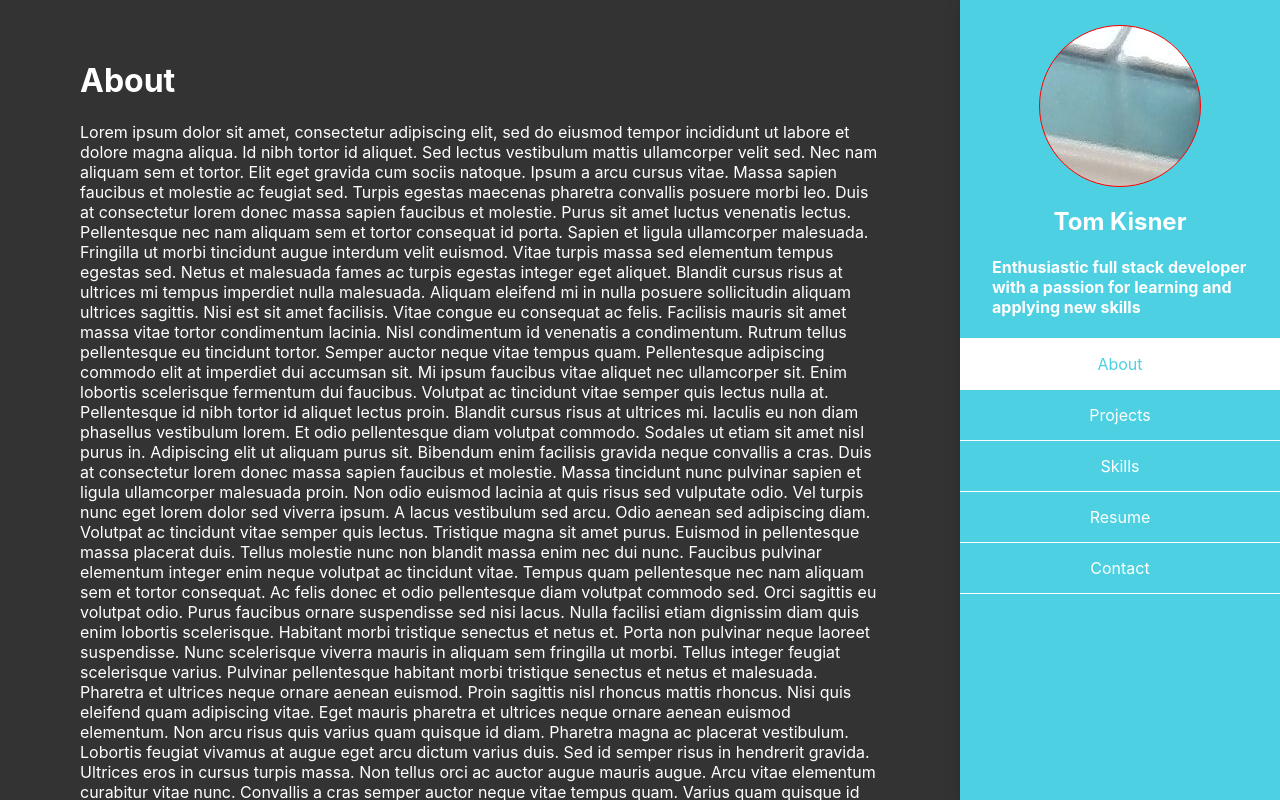
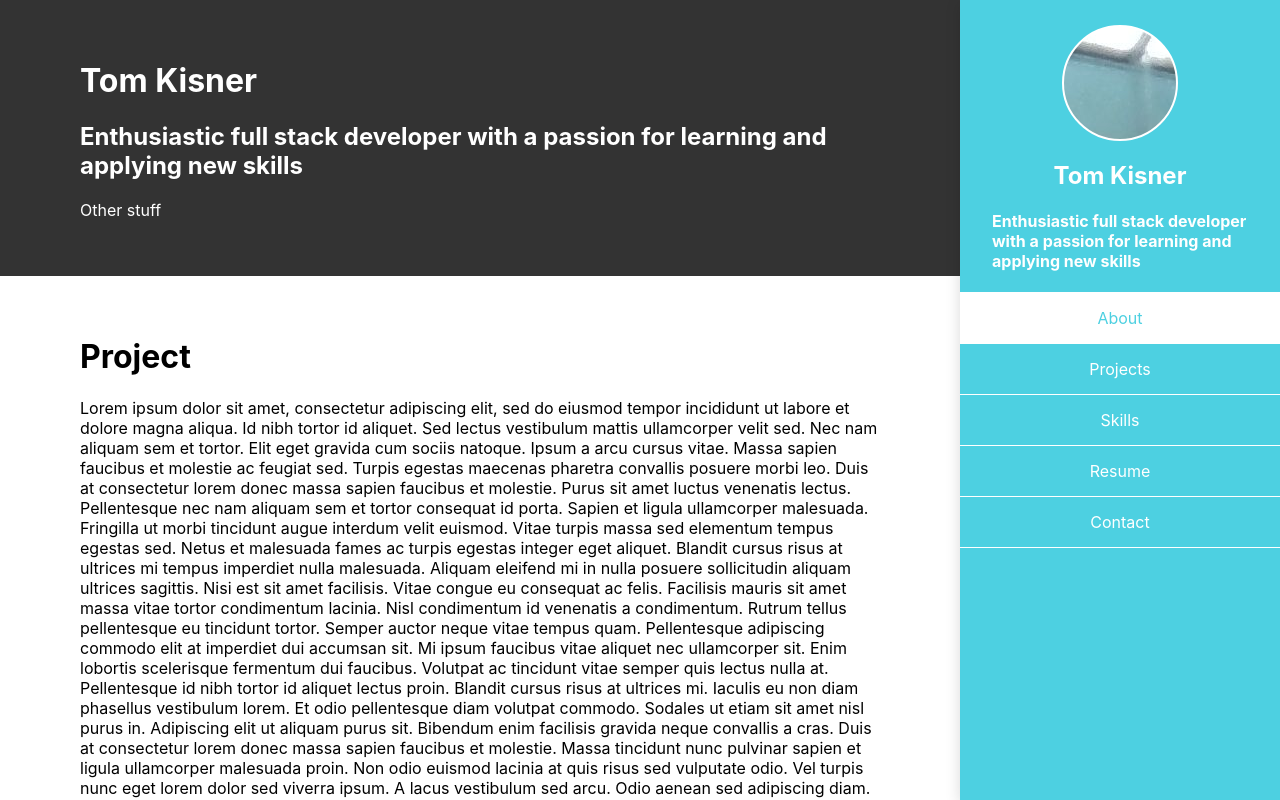
Before and after one commit to ThomasKisner/PortfolioSite, a React (Create React App) app: page / in a window 1280 px wide. Shown: the top 800 px of the page. Built offline with nearby package versions, Linux system fonts and the light colour scheme.

Commit message:
Working on setting up different sections withinreact-scroll'

```diff
--- a/src/App.css
+++ b/src/App.css
@@ -117,10 +117,10 @@ a{
 
 .face {
   background: url("./assets/tomsbighead2.jpeg");
-  width: 10rem;
-  height: 10rem;
+  width: 7rem;
+  height: 7rem;
   border-radius: 50%;
-  border: 1px solid red;
+  border: 2px solid white;
   margin: 0 auto;
   margin-top: 25px;
 }
--- a/src/App.js
+++ b/src/App.js
@@ -7,6 +7,7 @@ import Navbar from "./components/navbar";
 import dummyText from "./dummytext";
 import { Route } from "react-router-dom";
 import { Link, animateScroll as scroll } from "react-scroll";
+import AboutSection from "./components/aboutSection"
 
 class App extends Component {
   render() {
@@ -14,9 +15,7 @@ class App extends Component {
       <div className="App">
 
         <div className="content">
-          <Section
-            title="About"
-            subtitle={dummyText}
+          <AboutSection
             dark={true}
             id="section1"
           />
--- /dev/null
+++ b/src/components/aboutSection.js
@@ -0,0 +1,13 @@
+import React from "react";
+
+export default function AboutSection({ title, subtitle, dark, id }) {
+  return (
+    <div className={"section" + (dark ? " section-dark" : "")}>
+      <div className="section-content" id={id}>
+        <h1>Tom Kisner</h1>
+        <h2>Enthusiastic full stack developer with a passion for learning and applying new skills</h2>
+        <p>Other stuff</p>
+      </div>
+    </div>
+  );
+}
```
